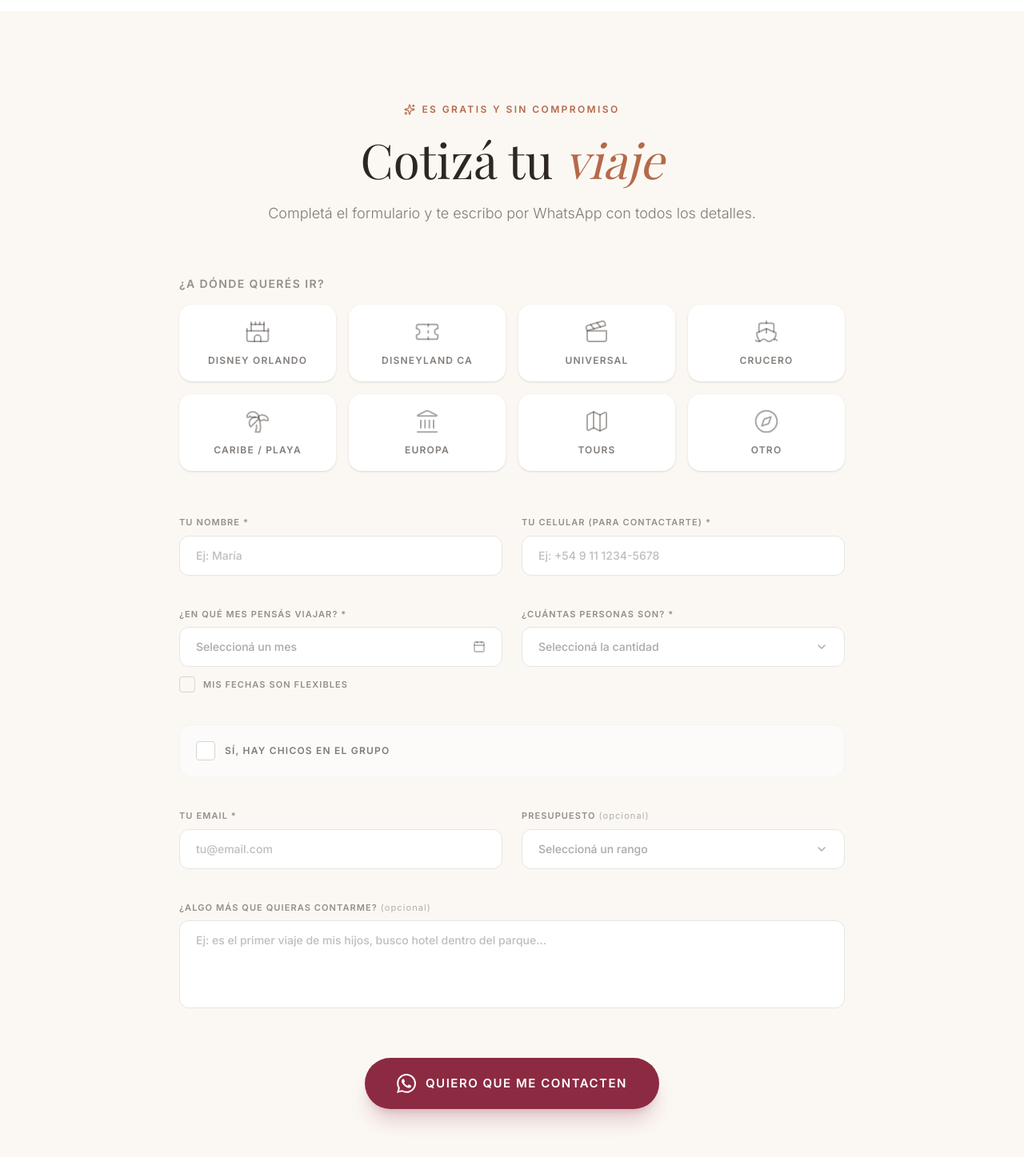
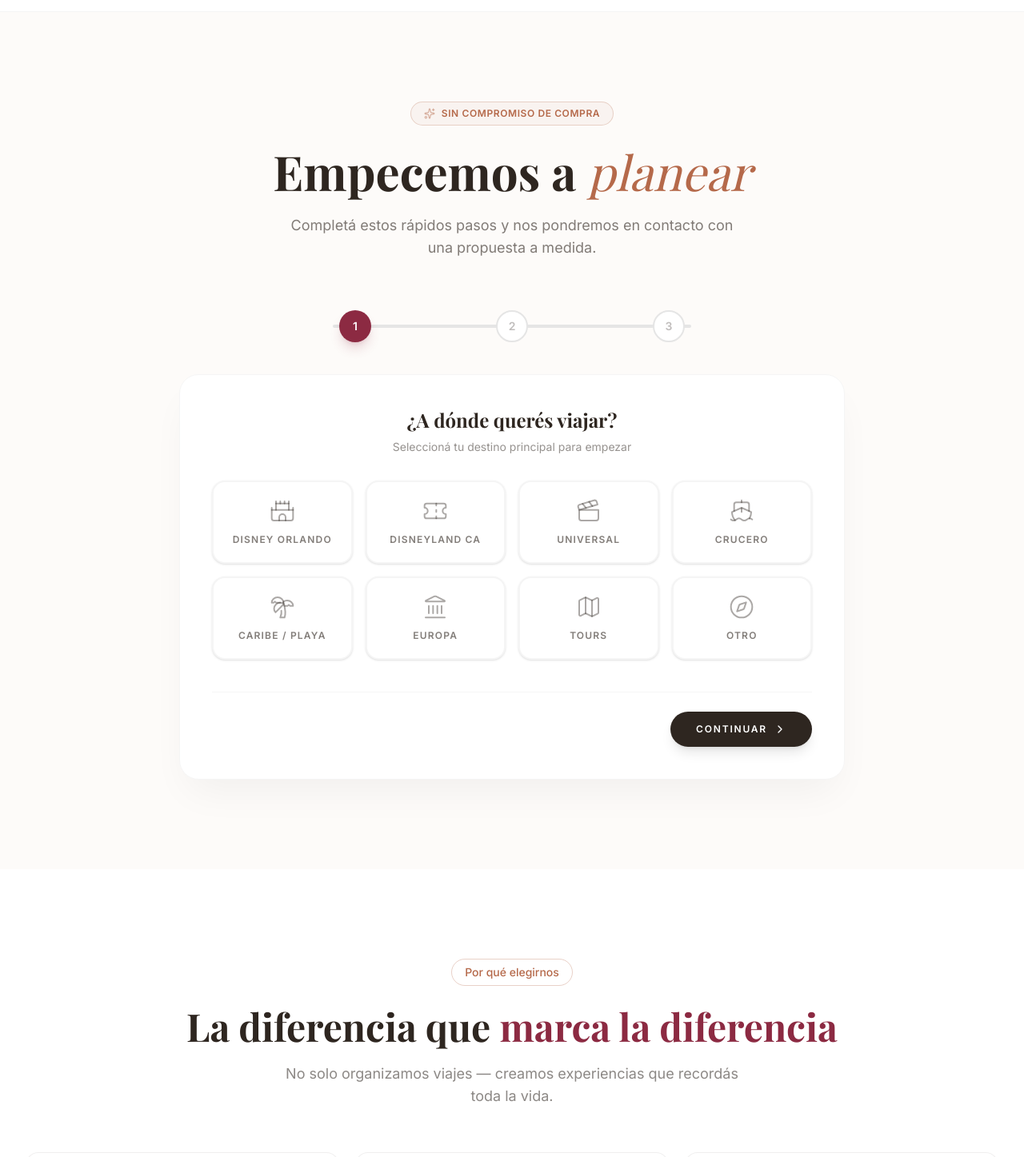
Before and after one commit to TheMagicalDuo/TheMagicalDuo, a React (Vite) app: page / in a window 1280 px wide. Shown: the part 10260-11707 px from the top of the page at 80% size. Built offline with nearby package versions, Linux system fonts and the light colour scheme; a web font is replaced by a local one.

Commit message:
Refactor ContactForm into an interactive 3-step wizard

```diff
--- a/src/components/ContactForm.jsx
+++ b/src/components/ContactForm.jsx
@@ -212,6 +212,7 @@ function CustomSelect({ options, value, onChange, placeholder, hasError }) {
 }
 
 export default function ContactForm() {
+  const [step, setStep] = useState(1)
   const [form, setForm] = useState({
     nombre: '', email: '', telefono: '', destino: '',
     fechas: '', pasajeros: '', presupuesto: '', comentarios: '',
@@ -221,17 +222,6 @@ export default function ContactForm() {
   const [edades, setEdades] = useState('')
   const [status, setStatus] = useState('idle') // idle | sending | success
   const [errors, setErrors] = useState({})
-
-  const validate = () => {
-    const e = {}
-    if (!form.nombre.trim()) e.nombre = 'Obligatorio'
-    if (!form.email.trim() || !/^[^\s@]+@[^\s@]+\.[^\s@]+$/.test(form.email)) e.email = 'Email inválido'
-    if (!form.telefono.trim()) e.telefono = 'Obligatorio'
-    if (!form.destino) e.destino = 'Seleccioná un destino arriba'
-    if (!form.fechas) e.fechas = 'Obligatorio'
-    if (!form.pasajeros) e.pasajeros = 'Obligatorio'
-    return e
-  }
 
   const handleChange = (e) => {
     const { name, value } = e.target
@@ -247,12 +237,43 @@ export default function ContactForm() {
   const selectDestino = (destId) => {
     setForm(f => ({ ...f, destino: destId }))
     if (errors.destino) setErrors(ev => ({ ...ev, destino: undefined }))
+    // Auto-advance after a small delay
+    setTimeout(() => {
+      setStep(2)
+      setErrors({})
+    }, 400)
+  }
+
+  const validateStep2 = () => {
+    const e = {}
+    if (!form.fechas) e.fechas = 'Obligatorio'
+    if (!form.pasajeros) e.pasajeros = 'Obligatorio'
+    if (Object.keys(e).length > 0) {
+      setErrors(e)
+      return false
+    }
+    return true
+  }
+
+  const validateStep3 = () => {
+    const e = {}
+    if (!form.nombre.trim()) e.nombre = 'Obligatorio'
+    if (!form.email.trim() || !/^[^\s@]+@[^\s@]+\.[^\s@]+$/.test(form.email)) e.email = 'Email inválido'
+    if (!form.telefono.trim()) e.telefono = 'Obligatorio'
+    if (Object.keys(e).length > 0) {
+      setErrors(e)
+      return false
+    }
+    return true
+  }
+
+  const handleNext = () => {
+    if (step === 2 && validateStep2()) setStep(3)
   }
 
   const handleSubmit = async (e) => {
     e.preventDefault()
-    const errs = validate()
-    if (Object.keys(errs).length) { setErrors(errs); return }
+    if (!validateStep3()) return
 
     setStatus('sending')
 
@@ -271,6 +292,7 @@ export default function ContactForm() {
 
     setTimeout(() => {
       setStatus('success')
+      setStep(1)
       setForm({ nombre: '', email: '', telefono: '', destino: '', fechas: '', pasajeros: '', presupuesto: '', comentarios: '' })
       setHayChicos(false)
       setFechasFlexibles(false)
@@ -279,7 +301,7 @@ export default function ContactForm() {
   }
 
   return (
-    <section id="cotizar" className="py-20 lg:py-28 bg-cream relative overflow-hidden">
+    <section id="cotizar" className="py-20 lg:py-28 bg-[#FBF8F3]/50 border-t border-neutral-100 relative overflow-hidden">
       <div className="max-w-4xl mx-auto px-4 sm:px-6 lg:px-8 relative z-10">
 
         {/* Header */}
@@ -288,55 +310,82 @@ export default function ContactForm() {
           whileInView={{ opacity: 1, y: 0 }}
           viewport={{ once: true }}
           transition={{ duration: 0.5 }}
-          className="text-center mb-16"
+          className="text-center mb-10 sm:mb-16"
         >
-          <div className="inline-flex items-center gap-2 text-terracota text-xs font-bold uppercase tracking-[0.2em] mb-6">
-            <Sparkles size={14} />
-            Es gratis y sin compromiso
+          <div className="inline-flex items-center gap-2 border border-terracota/25 text-terracota bg-terracota/5 px-4 py-1.5 rounded-full text-xs font-semibold uppercase tracking-wider mb-5">
+            <Sparkles size={14} className="animate-pulse" />
+            Sin compromiso de compra
           </div>
-          <h2 className="text-5xl sm:text-6xl font-serif text-dark mb-6">
-            Cotizá tu <span className="italic font-light text-terracota">viaje</span>
+          <h2 className="text-4xl sm:text-5xl lg:text-6xl font-serif font-bold text-dark mb-4 leading-tight">
+            Empecemos a <span className="italic font-normal text-terracota">planear</span>
           </h2>
-          <p className="text-dark/60 text-lg font-light">
-            Completá el formulario y te escribo por WhatsApp con todos los detalles.
+          <p className="text-dark/60 text-lg max-w-xl mx-auto">
+            Completá estos rápidos pasos y nos pondremos en contacto con una propuesta a medida.
           </p>
         </motion.div>
+
+        {/* Wizard Progress */}
+        {status !== 'success' && (
+          <div className="flex justify-between items-center mb-10 max-w-md mx-auto relative px-2">
+            <div className="absolute top-1/2 left-0 right-0 h-1 bg-neutral-200 -translate-y-1/2 z-0 rounded-full" />
+            <motion.div
+              className="absolute top-1/2 left-0 h-1 bg-bordeaux -translate-y-1/2 z-0 rounded-full transition-all duration-500 ease-out"
+              style={{ width: step === 1 ? '0%' : step === 2 ? '50%' : '100%' }}
+            />
+
+            {[1, 2, 3].map(s => (
+              <div
+                key={s}
+                className={`relative z-10 w-10 h-10 rounded-full flex items-center justify-center font-bold text-sm transition-all duration-500 ${
+                  step >= s ? 'bg-bordeaux text-white shadow-lg shadow-bordeaux/20' : 'bg-white text-dark/30 border-2 border-neutral-200'
+                }`}
+              >
+                {step > s ? <CheckCircle size={18} /> : s}
+              </div>
+            ))}
+          </div>
+        )}
 
         <AnimatePresence mode="wait">
           {status === 'success' ? (
             <motion.div
+              key="success"
               initial={{ opacity: 0, scale: 0.95 }}
               animate={{ opacity: 1, scale: 1 }}
               exit={{ opacity: 0, scale: 0.95 }}
-              className="bg-white rounded-[2rem] p-10 sm:p-14 text-center shadow-xl shadow-black/5"
+              className="bg-white rounded-3xl p-10 sm:p-14 text-center shadow-2xl shadow-black/5 border border-neutral-100"
             >
-              <CheckCircle size={64} className="text-sage mx-auto mb-6" />
+              <div className="w-24 h-24 bg-sage/10 rounded-full flex items-center justify-center mx-auto mb-8">
+                <CheckCircle size={48} className="text-sage" />
+              </div>
               <h3 className="font-serif text-3xl font-bold text-dark mb-4">¡Te estamos esperando en WhatsApp!</h3>
               <p className="text-dark/60 text-lg leading-relaxed mb-8 max-w-lg mx-auto">
-                Abrimos la ventana de chat para que nos mandes tu consulta. Abi o Tobi te responderán a la brevedad.
+                Abrimos la ventana de chat para que nos mandes tu consulta. Abi o Tobi te responderán a la brevedad con toda la información.
               </p>
               <button
                 onClick={() => setStatus('idle')}
                 className="text-bordeaux font-bold text-sm tracking-widest uppercase hover:text-bordeaux/80 transition-colors"
               >
-                ENVIAR OTRA CONSULTA
+                Hacer otra consulta
               </button>
             </motion.div>
           ) : (
-            <motion.form
-              initial={{ opacity: 0, y: 20 }}
-              whileInView={{ opacity: 1, y: 0 }}
-              viewport={{ once: true }}
-              transition={{ duration: 0.5, delay: 0.1 }}
-              onSubmit={handleSubmit}
-              className="space-y-10"
+            <motion.div
+              key={step}
+              initial={{ opacity: 0, x: 20 }}
+              animate={{ opacity: 1, x: 0 }}
+              exit={{ opacity: 0, x: -20 }}
+              transition={{ duration: 0.3 }}
+              className="bg-white rounded-3xl p-6 sm:p-10 shadow-2xl shadow-black/5 border border-neutral-100"
             >
 
-              {/* Destinations Grid */}
-              <div className="relative z-0">
-                <label className="block text-sm font-bold text-dark/50 uppercase tracking-widest mb-4 text-center sm:text-left">
-                  ¿A dónde querés ir?
-                </label>
+              {/* STEP 1: DESTINATION */}
+              {step === 1 && (
+                <div className="space-y-6 relative z-0">
+                  <div className="text-center mb-8">
+                    <h3 className="font-serif text-2xl font-bold text-dark mb-2">¿A dónde querés viajar?</h3>
+                    <p className="text-dark/50 text-sm">Seleccioná tu destino principal para empezar</p>
+                  </div>
                   <div className="grid grid-cols-2 sm:grid-cols-4 gap-3 sm:gap-4">
                     {destinations.map(d => {
                       const isSelected = form.destino === d.id
@@ -346,35 +395,30 @@ export default function ContactForm() {
                           type="button"
                           key={d.id}
                           onClick={() => selectDestino(d.id)}
-                        className={`flex flex-col items-center justify-center p-4 rounded-2xl transition-all duration-300 border-2 ${
+                          className={`flex flex-col items-center justify-center p-5 rounded-2xl transition-all duration-300 border-2 ${
                             isSelected
-                            ? 'bg-white border-bordeaux shadow-lg shadow-bordeaux/10 scale-[1.02]'
-                            : 'bg-white border-transparent shadow-sm hover:shadow-md hover:border-neutral-200 text-dark/70'
+                              ? 'bg-bordeaux/5 border-bordeaux shadow-md shadow-bordeaux/10 scale-105'
+                              : 'bg-white border-neutral-100 shadow-sm hover:border-neutral-300 text-dark/70 hover:text-dark'
                           }`}
                         >
                           <Icon size={32} strokeWidth={1.5} className={`mb-3 transition-colors ${isSelected ? 'text-bordeaux' : 'text-dark/40'}`} />
-                        <span className={`text-[11px] sm:text-xs font-bold tracking-widest uppercase text-center ${isSelected ? 'text-dark' : 'text-dark/60'}`}>
+                          <span className={`text-[11px] sm:text-xs font-bold tracking-widest uppercase text-center ${isSelected ? 'text-bordeaux' : 'text-dark/60'}`}>
                             {d.label}
                           </span>
                         </button>
                       )
                     })}
                   </div>
-                {errors.destino && <p className="text-red-500 text-xs font-bold mt-3 text-center sm:text-left">{errors.destino}</p>}
+                  {errors.destino && <p className="text-red-500 text-sm font-bold text-center mt-4">{errors.destino}</p>}
                 </div>
+              )}
 
-              {/* General Fields */}
-              <div className="grid sm:grid-cols-2 gap-6 pt-4 relative z-20">
-                <div>
-                  <label className={labelClass}>Tu nombre *</label>
-                  <input name="nombre" value={form.nombre} onChange={handleChange} placeholder="Ej: María" className={fieldClass} />
-                  {errors.nombre && <p className="text-red-500 text-[10px] uppercase font-bold mt-1.5">{errors.nombre}</p>}
-                </div>
-                <div>
-                  <label className={labelClass}>Tu celular (Para contactarte) *</label>
-                  <input name="telefono" value={form.telefono} onChange={handleChange} placeholder="Ej: +54 9 11 1234-5678" className={fieldClass} />
-                  {errors.telefono && <p className="text-red-500 text-[10px] uppercase font-bold mt-1.5">{errors.telefono}</p>}
-                </div>
+              {/* STEP 2: TRIP DETAILS */}
+              {step === 2 && (
+                <div className="space-y-8">
+                  <div className="text-center mb-8">
+                    <h3 className="font-serif text-2xl font-bold text-dark mb-2">Detalles del Viaje</h3>
+                    <p className="text-dark/50 text-sm">Contanos un poco más sobre tu idea</p>
                   </div>
 
                   <div className="grid sm:grid-cols-2 gap-6 relative z-30">
@@ -387,8 +431,6 @@ export default function ContactForm() {
                         hasError={!!errors.fechas}
                       />
                       {errors.fechas && <p className="text-red-500 text-[10px] uppercase font-bold mt-1.5">{errors.fechas}</p>}
-
-                  {/* Fechas flexibles checkbox */}
                       <div className="mt-3">
                         <label className="flex items-center gap-2.5 cursor-pointer group w-fit">
                           <div className={`w-5 h-5 rounded flex items-center justify-center transition-colors ${fechasFlexibles ? 'bg-sage border-sage' : 'bg-transparent border border-neutral-300 group-hover:border-sage'}`}>
@@ -397,12 +439,7 @@ export default function ContactForm() {
                           <span className="text-[11px] font-bold text-dark/50 uppercase tracking-widest">
                             Mis fechas son flexibles
                           </span>
-                      <input
-                        type="checkbox"
-                        className="hidden"
-                        checked={fechasFlexibles}
-                        onChange={(e) => setFechasFlexibles(e.target.checked)}
-                      />
+                          <input type="checkbox" className="hidden" checked={fechasFlexibles} onChange={(e) => setFechasFlexibles(e.target.checked)} />
                         </label>
                       </div>
                     </div>
@@ -420,31 +457,20 @@ export default function ContactForm() {
                     </div>
                   </div>
 
-              {/* Dynamic Kids Fields */}
-              <div className="bg-white/50 rounded-2xl p-4 sm:p-5 border border-neutral-100 flex flex-col gap-4 relative z-10">
+                  {/* Kids Fields */}
+                  <div className="bg-neutral-50 rounded-2xl p-5 border border-neutral-100 flex flex-col gap-4 relative z-10">
                     <label className="flex items-center gap-3 cursor-pointer group w-fit">
                       <div className={`w-6 h-6 rounded flex items-center justify-center transition-colors ${hayChicos ? 'bg-bordeaux' : 'bg-white border border-neutral-300 group-hover:border-bordeaux'}`}>
                         {hayChicos && <CheckCircle size={14} className="text-white" strokeWidth={3} />}
                       </div>
                       <span className="text-xs font-bold text-dark/60 uppercase tracking-widest">
-                    Sí, hay chicos en el grupo
+                        Sí, hay menores en el grupo
                       </span>
-                  <input
-                    type="checkbox"
-                    className="hidden"
-                    checked={hayChicos}
-                    onChange={(e) => setHayChicos(e.target.checked)}
-                  />
+                      <input type="checkbox" className="hidden" checked={hayChicos} onChange={(e) => setHayChicos(e.target.checked)} />
                     </label>
-
                     <AnimatePresence>
                       {hayChicos && (
-                    <motion.div
-                      initial={{ height: 0, opacity: 0 }}
-                      animate={{ height: 'auto', opacity: 1 }}
-                      exit={{ height: 0, opacity: 0 }}
-                      className="overflow-hidden"
-                    >
+                        <motion.div initial={{ height: 0, opacity: 0 }} animate={{ height: 'auto', opacity: 1 }} exit={{ height: 0, opacity: 0 }} className="overflow-hidden">
                           <div className="pt-2">
                             <label className={labelClass}>¿Qué edades tienen?</label>
                             <input value={edades} onChange={(e) => setEdades(e.target.value)} placeholder="Ej: 8 y 5 años" className={fieldClass} />
@@ -454,14 +480,8 @@ export default function ContactForm() {
                     </AnimatePresence>
                   </div>
 
-              <div className="grid sm:grid-cols-2 gap-6 relative z-10">
-                <div>
-                  <label className={labelClass}>Tu Email *</label>
-                  <input name="email" type="email" value={form.email} onChange={handleChange} placeholder="tu@email.com" className={fieldClass} />
-                  {errors.email && <p className="text-red-500 text-[10px] uppercase font-bold mt-1.5">{errors.email}</p>}
-                </div>
                   <div className="relative z-20">
-                  <label className={labelClass}>Presupuesto <span className="lowercase font-normal opacity-70">(opcional)</span></label>
+                    <label className={labelClass}>Presupuesto estimado <span className="lowercase font-normal opacity-70">(opcional)</span></label>
                     <CustomSelect
                       options={budgetRanges}
                       value={form.presupuesto}
@@ -470,31 +490,72 @@ export default function ContactForm() {
                     />
                   </div>
                 </div>
+              )}
 
-              <div className="relative z-0">
-                <label className={labelClass}>¿Algo más que quieras contarme? <span className="lowercase font-normal opacity-70">(opcional)</span></label>
+              {/* STEP 3: USER DATA */}
+              {step === 3 && (
+                <div className="space-y-6 relative z-10">
+                  <div className="text-center mb-8">
+                    <h3 className="font-serif text-2xl font-bold text-dark mb-2">Tus Datos</h3>
+                    <p className="text-dark/50 text-sm">Para enviarte la propuesta final</p>
+                  </div>
+
+                  <div className="grid sm:grid-cols-2 gap-6">
+                    <div>
+                      <label className={labelClass}>Tu nombre *</label>
+                      <input name="nombre" value={form.nombre} onChange={handleChange} placeholder="Ej: María" className={fieldClass} />
+                      {errors.nombre && <p className="text-red-500 text-[10px] uppercase font-bold mt-1.5">{errors.nombre}</p>}
+                    </div>
+                    <div>
+                      <label className={labelClass}>Tu celular *</label>
+                      <input name="telefono" value={form.telefono} onChange={handleChange} placeholder="Ej: +54 9 11 1234-5678" className={fieldClass} />
+                      {errors.telefono && <p className="text-red-500 text-[10px] uppercase font-bold mt-1.5">{errors.telefono}</p>}
+                    </div>
+                  </div>
+
+                  <div>
+                    <label className={labelClass}>Tu Email *</label>
+                    <input name="email" type="email" value={form.email} onChange={handleChange} placeholder="tu@email.com" className={fieldClass} />
+                    {errors.email && <p className="text-red-500 text-[10px] uppercase font-bold mt-1.5">{errors.email}</p>}
+                  </div>
+
+                  <div>
+                    <label className={labelClass}>¿Algo más que quieras contarnos? <span className="lowercase font-normal opacity-70">(opcional)</span></label>
                     <textarea
                       name="comentarios"
                       value={form.comentarios}
                       onChange={handleChange}
-                  rows={4}
+                      rows={3}
                       placeholder="Ej: es el primer viaje de mis hijos, busco hotel dentro del parque..."
                       className={`${fieldClass} resize-none`}
                     />
                   </div>
+                </div>
+              )}
 
-              <div className="pt-4 relative z-0">
-                <button
-                  type="submit"
-                  disabled={status === 'sending'}
-                  className="w-full sm:w-auto mx-auto flex items-center justify-center gap-3 bg-bordeaux text-white px-10 py-5 rounded-full font-bold text-[15px] tracking-widest hover:bg-bordeaux/90 transition-all duration-300 disabled:opacity-75 shadow-xl shadow-bordeaux/20 hover:shadow-2xl hover:shadow-bordeaux/30 hover:-translate-y-1 uppercase"
-                >
-                  <WhatsAppIcon className="w-6 h-6" />
-                  {status === 'sending' ? 'Cargando...' : 'Quiero que me contacten'}
+              {/* Wizard Navigation */}
+              <div className="flex justify-between items-center mt-10 pt-6 border-t border-neutral-100">
+                {step > 1 ? (
+                  <button type="button" onClick={() => setStep(s => s - 1)} className="text-dark/50 hover:text-dark font-bold text-xs tracking-widest uppercase transition-colors px-4 py-2 flex items-center gap-2">
+                    <ChevronLeft size={16} /> Atrás
                   </button>
+                ) : (
+                  <div /> // Placeholder to keep Next button aligned right
+                )}
+
+                {step < 3 ? (
+                  <button type="button" onClick={step === 1 ? () => { if(!form.destino) setErrors({destino: 'Seleccioná un destino'}); else setStep(2) } : handleNext} className="bg-dark text-white px-8 py-3.5 rounded-full font-bold text-xs tracking-[0.15em] uppercase hover:bg-black transition-colors shadow-lg flex items-center gap-2">
+                    Continuar <ChevronRight size={16} />
+                  </button>
+                ) : (
+                  <button type="button" onClick={handleSubmit} disabled={status === 'sending'} className="bg-bordeaux text-white px-8 py-3.5 rounded-full font-bold text-xs tracking-[0.15em] uppercase hover:bg-bordeaux/90 transition-colors shadow-lg shadow-bordeaux/20 flex items-center gap-2">
+                    <WhatsAppIcon className="w-5 h-5" />
+                    {status === 'sending' ? 'Cargando...' : 'Finalizar'}
+                  </button>
+                )}
               </div>
 
-            </motion.form>
+            </motion.div>
           )}
         </AnimatePresence>
       </div>
```
Lines whose indentation alone changed are shown as unchanged.
